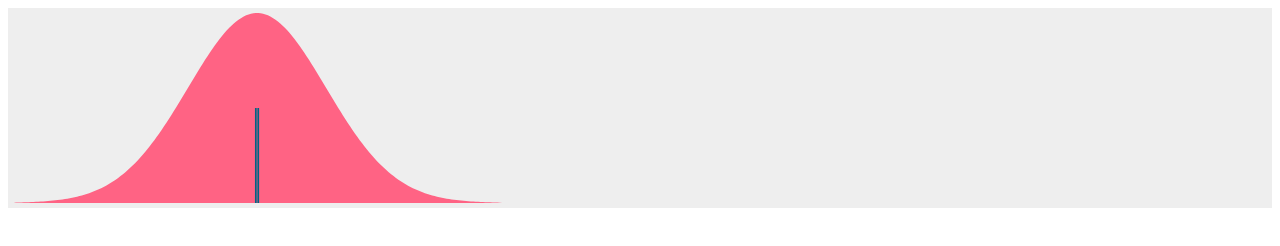
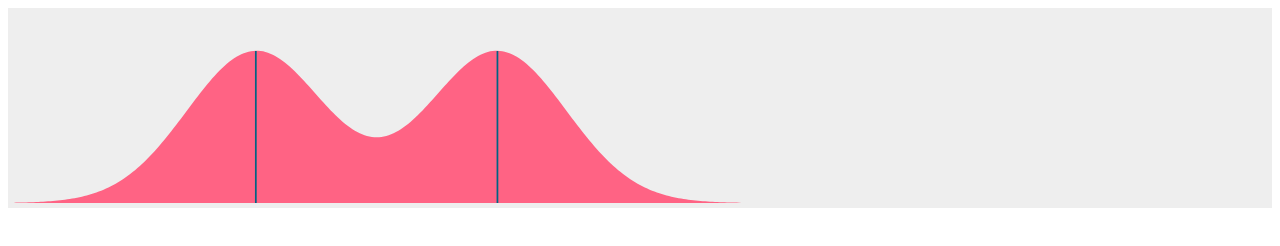
Before and after one commit to kimjisub/youtube-timed-comment, a browser extension: page script/test.html in a window 1280 px wide. Drawn offline with nearby package versions, Linux system fonts and the light colour scheme.

Commit message:
chore: update

```diff
--- a/script/test.html
+++ b/script/test.html
@@ -16,7 +16,7 @@
 
 
 
-			const rawData = [100,100,101,101
+			const rawData = [100,100,200,200
 				// 500, 267, 372, 22, 450, 235, 363, 372, 186, 207, 3, 24, 25, 22, 340,
 				// 357, 271, 271, 315, 27, 384, 259, 501, 325, 266, 230, 265, 275, 370,
 				// 371, 185, 463, 26, 270, 521, 435, 20, 160, 122, 272, 27, 88, 368, 128,
```
